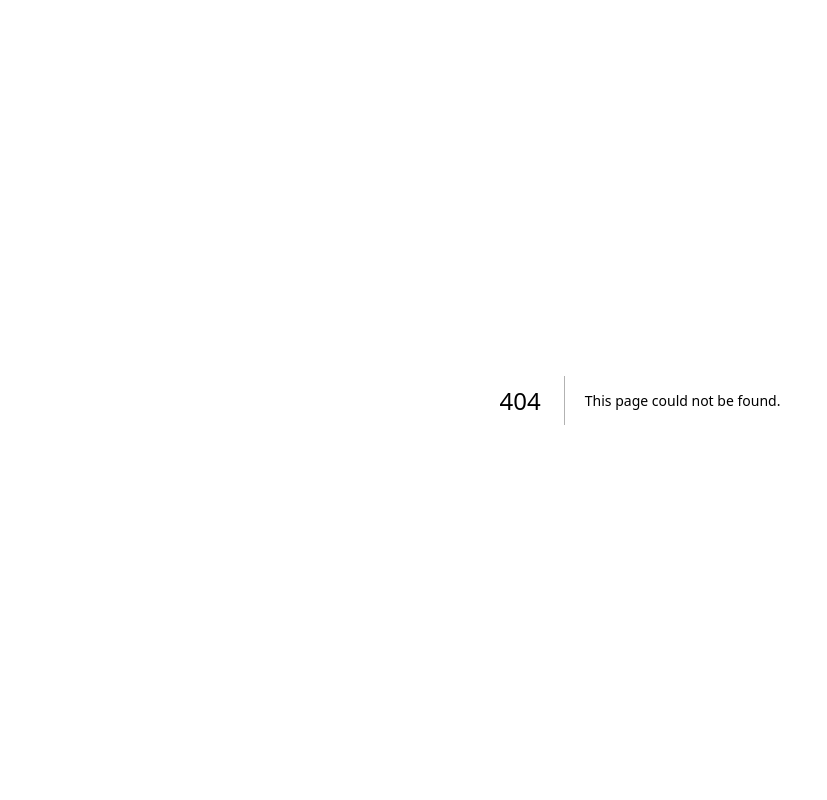
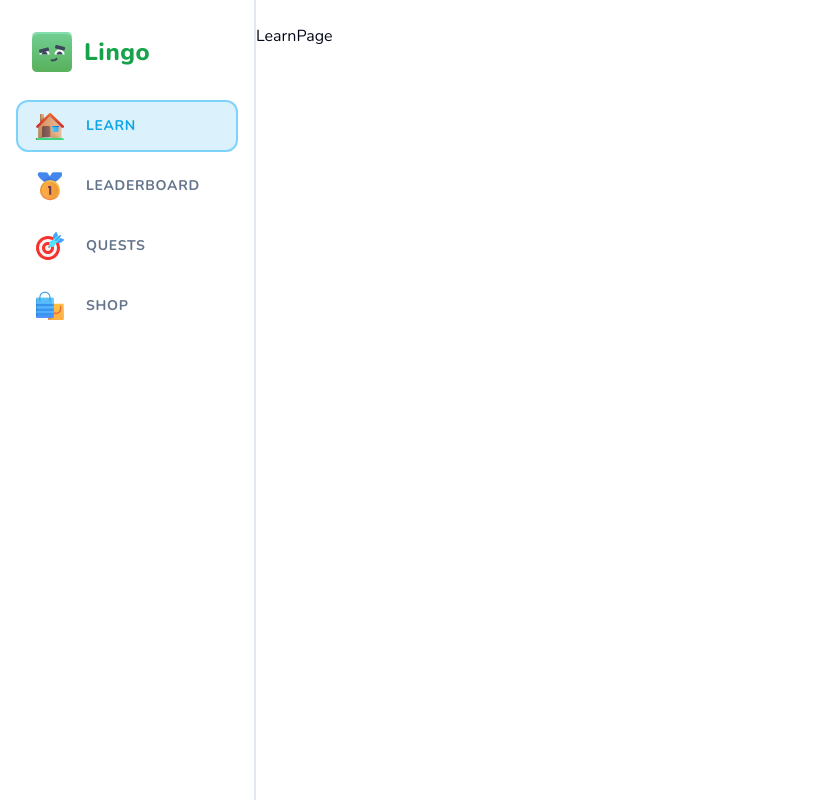
Before and after one commit to archerzou/language-learning, a Next.js app: page /learn in a window 1280 px wide. Before the commit this address had no page. Shown: the whole page, without its empty margins (0-827 px from the left). Built offline with nearby package versions, Linux system fonts and the light colour scheme.

Commit message:
add main layout and sidebar

```diff
--- /dev/null
+++ b/app/(main)/layout.tsx
@@ -0,0 +1,20 @@
+import { Sidebar } from "@/components/sidebar";
+import { MobileHeader } from "@/components/mobile-header";
+
+type Props = {
+  children: React.ReactNode;
+};
+
+const MainLayout = ({ children }: Props) => {
+  return (
+    <>
+      <MobileHeader />
+      <Sidebar className="hidden lg:flex" />
+      <main className="lg:pl-[256px] h-full pt-[50px] lg:pt-0">
+        <div className="max-w-[1056px] mx-auto pt-6 h-full">{children}</div>
+      </main>
+    </>
+  );
+};
+
+export default MainLayout;
--- /dev/null
+++ b/app/(main)/learn/page.tsx
@@ -0,0 +1,5 @@
+const LearnPage = () => {
+  return <div>LearnPage</div>;
+};
+
+export default LearnPage;
--- a/app/globals.css
+++ b/app/globals.css
@@ -1,6 +1,12 @@
 @tailwind base;
 @tailwind components;
 @tailwind utilities;
+
+html,
+body,
+:root {
+  @apply h-full;
+}
 
 @layer base {
   :root {
--- /dev/null
+++ b/components/mobile-header.tsx
@@ -0,0 +1,9 @@
+import { MobileSidebar } from "./mobile-sidebar";
+
+export const MobileHeader = () => {
+  return (
+    <nav className="lg:hidden px-6 h-[50px] flex items-center bg-green-500 border-b fixed top-0 w-full z-50">
+      <MobileSidebar />
+    </nav>
+  );
+};
--- /dev/null
+++ b/components/mobile-sidebar.tsx
@@ -0,0 +1,17 @@
+import { Menu } from "lucide-react";
+
+import { Sheet, SheetContent, SheetTrigger } from "@/components/ui/sheet";
+import { Sidebar } from "@/components/sidebar";
+
+export const MobileSidebar = () => {
+  return (
+    <Sheet>
+      <SheetTrigger>
+        <Menu className="text-white" />
+      </SheetTrigger>
+      <SheetContent className="p-0 z-[100]" side="left">
+        <Sidebar />
+      </SheetContent>
+    </Sheet>
+  );
+};
--- /dev/null
+++ b/components/sidebar-item.tsx
@@ -0,0 +1,37 @@
+"use client";
+
+import Link from "next/link";
+import Image from "next/image";
+import { usePathname } from "next/navigation";
+
+import { Button } from "@/components/ui/button";
+
+type Props = {
+  label: string;
+  iconSrc: string;
+  href: string;
+};
+
+export const SidebarItem = ({ label, iconSrc, href }: Props) => {
+  const pathname = usePathname();
+  const active = pathname === href;
+
+  return (
+    <Button
+      variant={active ? "sidebarOutline" : "sidebar"}
+      className="justify-start h-[52px]"
+      asChild
+    >
+      <Link href={href}>
+        <Image
+          src={iconSrc}
+          alt={label}
+          className="mr-5"
+          height={32}
+          width={32}
+        />
+        {label}
+      </Link>
+    </Button>
+  );
+};
--- /dev/null
+++ b/components/sidebar.tsx
@@ -0,0 +1,50 @@
+import Link from "next/link";
+import Image from "next/image";
+import { ClerkLoading, ClerkLoaded, UserButton } from "@clerk/nextjs";
+import { Loader } from "lucide-react";
+
+import { cn } from "@/lib/utils";
+
+import { SidebarItem } from "./sidebar-item";
+
+type Props = {
+  className?: string;
+};
+
+export const Sidebar = ({ className }: Props) => {
+  return (
+    <div
+      className={cn(
+        "flex h-full lg:w-[256px] lg:fixed left-0 top-0 px-4 border-r-2 flex-col",
+        className
+      )}
+    >
+      <Link href="/learn">
+        <div className="pt-8 pl-4 pb-7 flex items-center gap-x-3">
+          <Image src="/mascot.svg" height={40} width={40} alt="Mascot" />
+          <h1 className="text-2xl font-extrabold text-green-600 tracking-wide">
+            Lingo
+          </h1>
+        </div>
+      </Link>
+      <div className="flex flex-col gap-y-2 flex-1">
+        <SidebarItem label="Learn" href="/learn" iconSrc="/learn.svg" />
+        <SidebarItem
+          label="Leaderboard"
+          href="/leaderboard"
+          iconSrc="/leaderboard.svg"
+        />
+        <SidebarItem label="quests" href="/quests" iconSrc="/quests.svg" />
+        <SidebarItem label="shop" href="/shop" iconSrc="/shop.svg" />
+      </div>
+      <div className="p-4">
+        <ClerkLoading>
+          <Loader className="h-5 w-5 text-muted-foreground animate-spin" />
+        </ClerkLoading>
+        <ClerkLoaded>
+          <UserButton afterSignOutUrl="/" />
+        </ClerkLoaded>
+      </div>
+    </div>
+  );
+};
--- /dev/null
+++ b/components/ui/sheet.tsx
@@ -0,0 +1,140 @@
+"use client"
+
+import * as React from "react"
+import * as SheetPrimitive from "@radix-ui/react-dialog"
+import { cva, type VariantProps } from "class-variance-authority"
+import { X } from "lucide-react"
+
+import { cn } from "@/lib/utils"
+
+const Sheet = SheetPrimitive.Root
+
+const SheetTrigger = SheetPrimitive.Trigger
+
+const SheetClose = SheetPrimitive.Close
+
+const SheetPortal = SheetPrimitive.Portal
+
+const SheetOverlay = React.forwardRef<
+  React.ElementRef<typeof SheetPrimitive.Overlay>,
+  React.ComponentPropsWithoutRef<typeof SheetPrimitive.Overlay>
+>(({ className, ...props }, ref) => (
+  <SheetPrimitive.Overlay
+    className={cn(
+      "fixed inset-0 z-50 bg-black/80  data-[state=open]:animate-in data-[state=closed]:animate-out data-[state=closed]:fade-out-0 data-[state=open]:fade-in-0",
+      className
+    )}
+    {...props}
+    ref={ref}
+  />
+))
+SheetOverlay.displayName = SheetPrimitive.Overlay.displayName
+
+const sheetVariants = cva(
+  "fixed z-50 gap-4 bg-background p-6 shadow-lg transition ease-in-out data-[state=open]:animate-in data-[state=closed]:animate-out data-[state=closed]:duration-300 data-[state=open]:duration-500",
+  {
+    variants: {
+      side: {
+        top: "inset-x-0 top-0 border-b data-[state=closed]:slide-out-to-top data-[state=open]:slide-in-from-top",
+        bottom:
+          "inset-x-0 bottom-0 border-t data-[state=closed]:slide-out-to-bottom data-[state=open]:slide-in-from-bottom",
+        left: "inset-y-0 left-0 h-full w-3/4 border-r data-[state=closed]:slide-out-to-left data-[state=open]:slide-in-from-left sm:max-w-sm",
+        right:
+          "inset-y-0 right-0 h-full w-3/4  border-l data-[state=closed]:slide-out-to-right data-[state=open]:slide-in-from-right sm:max-w-sm",
+      },
+    },
+    defaultVariants: {
+      side: "right",
+    },
+  }
+)
+
+interface SheetContentProps
+  extends React.ComponentPropsWithoutRef<typeof SheetPrimitive.Content>,
+    VariantProps<typeof sheetVariants> {}
+
+const SheetContent = React.forwardRef<
+  React.ElementRef<typeof SheetPrimitive.Content>,
+  SheetContentProps
+>(({ side = "right", className, children, ...props }, ref) => (
+  <SheetPortal>
+    <SheetOverlay />
+    <SheetPrimitive.Content
+      ref={ref}
+      className={cn(sheetVariants({ side }), className)}
+      {...props}
+    >
+      {children}
+      <SheetPrimitive.Close className="absolute right-4 top-4 rounded-sm opacity-70 ring-offset-background transition-opacity hover:opacity-100 focus:outline-none focus:ring-2 focus:ring-ring focus:ring-offset-2 disabled:pointer-events-none data-[state=open]:bg-secondary">
+        <X className="h-4 w-4" />
+        <span className="sr-only">Close</span>
+      </SheetPrimitive.Close>
+    </SheetPrimitive.Content>
+  </SheetPortal>
+))
+SheetContent.displayName = SheetPrimitive.Content.displayName
+
+const SheetHeader = ({
+  className,
+  ...props
+}: React.HTMLAttributes<HTMLDivElement>) => (
+  <div
+    className={cn(
+      "flex flex-col space-y-2 text-center sm:text-left",
+      className
+    )}
+    {...props}
+  />
+)
+SheetHeader.displayName = "SheetHeader"
+
+const SheetFooter = ({
+  className,
+  ...props
+}: React.HTMLAttributes<HTMLDivElement>) => (
+  <div
+    className={cn(
+      "flex flex-col-reverse sm:flex-row sm:justify-end sm:space-x-2",
+      className
+    )}
+    {...props}
+  />
+)
+SheetFooter.displayName = "SheetFooter"
+
+const SheetTitle = React.forwardRef<
+  React.ElementRef<typeof SheetPrimitive.Title>,
+  React.ComponentPropsWithoutRef<typeof SheetPrimitive.Title>
+>(({ className, ...props }, ref) => (
+  <SheetPrimitive.Title
+    ref={ref}
+    className={cn("text-lg font-semibold text-foreground", className)}
+    {...props}
+  />
+))
+SheetTitle.displayName = SheetPrimitive.Title.displayName
+
+const SheetDescription = React.forwardRef<
+  React.ElementRef<typeof SheetPrimitive.Description>,
+  React.ComponentPropsWithoutRef<typeof SheetPrimitive.Description>
+>(({ className, ...props }, ref) => (
+  <SheetPrimitive.Description
+    ref={ref}
+    className={cn("text-sm text-muted-foreground", className)}
+    {...props}
+  />
+))
+SheetDescription.displayName = SheetPrimitive.Description.displayName
+
+export {
+  Sheet,
+  SheetPortal,
+  SheetOverlay,
+  SheetTrigger,
+  SheetClose,
+  SheetContent,
+  SheetHeader,
+  SheetFooter,
+  SheetTitle,
+  SheetDescription,
+}
--- a/package.json
+++ b/package.json
@@ -10,6 +10,7 @@
   },
   "dependencies": {
     "@clerk/nextjs": "^4.29.9",
+    "@radix-ui/react-dialog": "^1.1.1",
     "@radix-ui/react-slot": "^1.0.2",
     "class-variance-authority": "^0.7.0",
     "clsx": "^2.1.1",
```
Also changed, not shown: 1 other file (tests, documents, lock files or other folders). Lines whose indentation alone changed are shown as unchanged.
